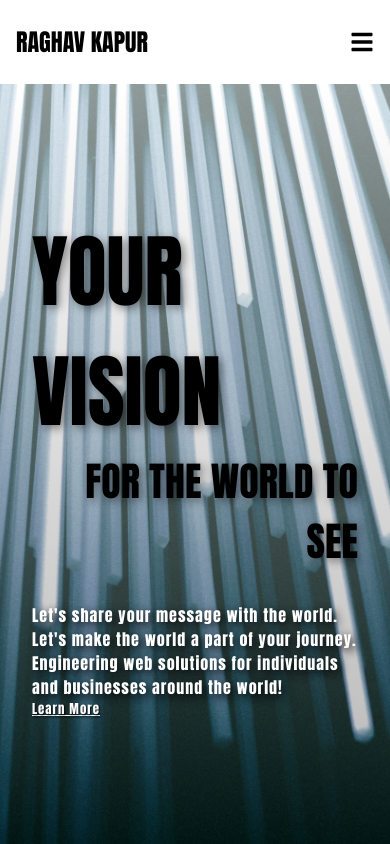
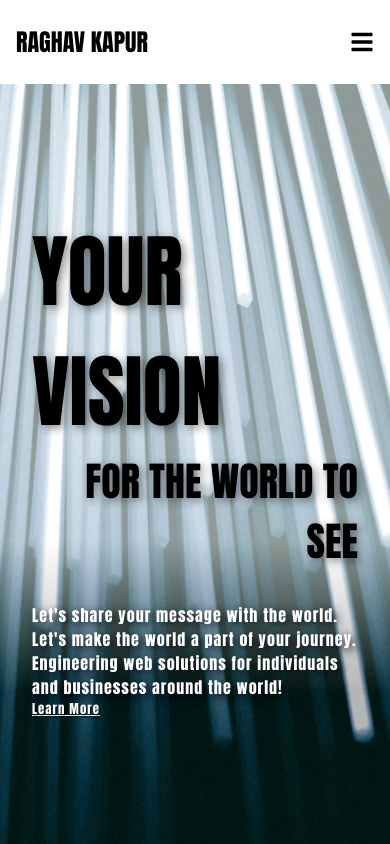
Before and after one commit to codingkapur/codingkapur.github.io, a React (Create React App) app: page / in a window 390 px wide. Built offline with nearby package versions, Linux system fonts and the light colour scheme.

Commit message:
modify overlay gradient foe better visibility of info text after phone check

```diff
--- a/src/components/Hero.css
+++ b/src/components/Hero.css
@@ -12,7 +12,7 @@
   position: absolute;
   height: 100%;
   width: 100%;
-  background: linear-gradient(180deg, rgba(255, 255, 255, 0.556), rgba(0, 0, 0, 0.289));
+  background: linear-gradient(180deg, rgba(255, 255, 255, 0.556) 0%, rgba(255, 255, 255, 0.556) 60%, rgba(0, 0, 0, 0.289) 80%);
   z-index: 1;
 }
 .hero__titles--container {
```
